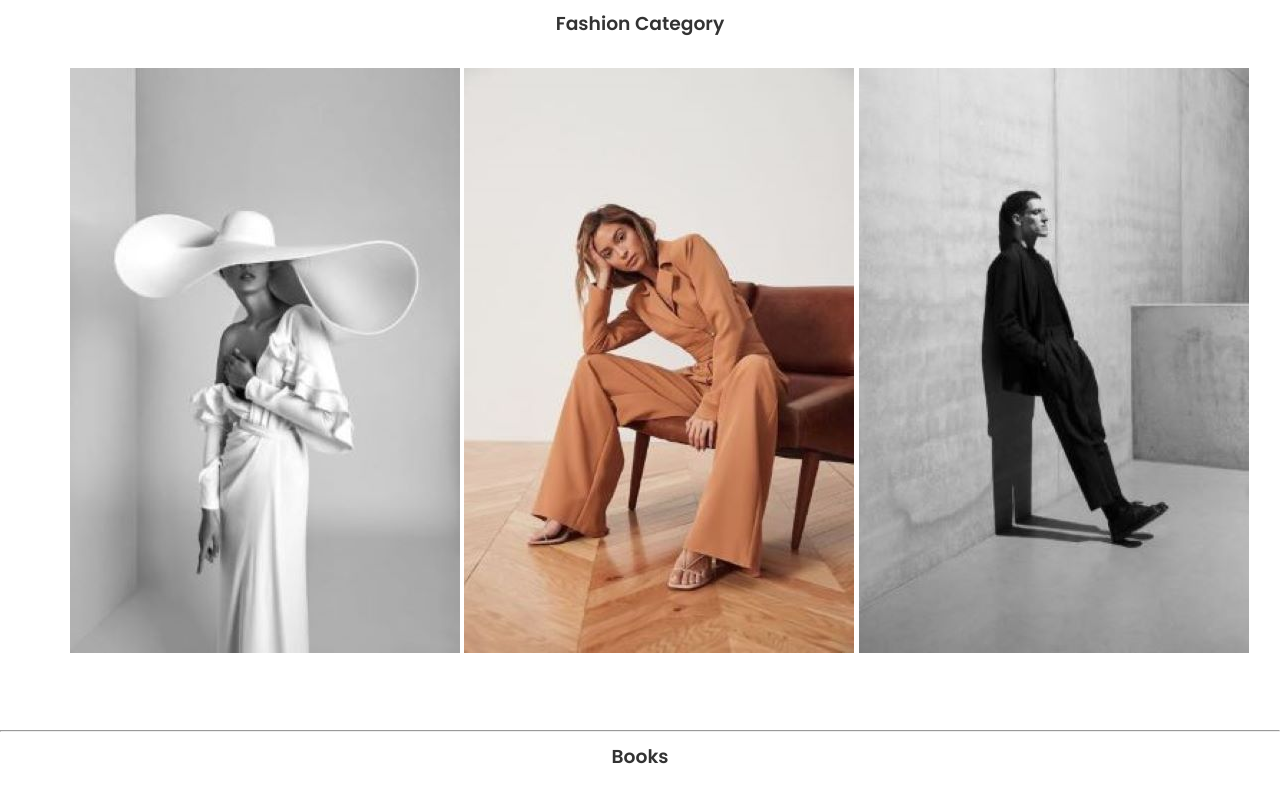
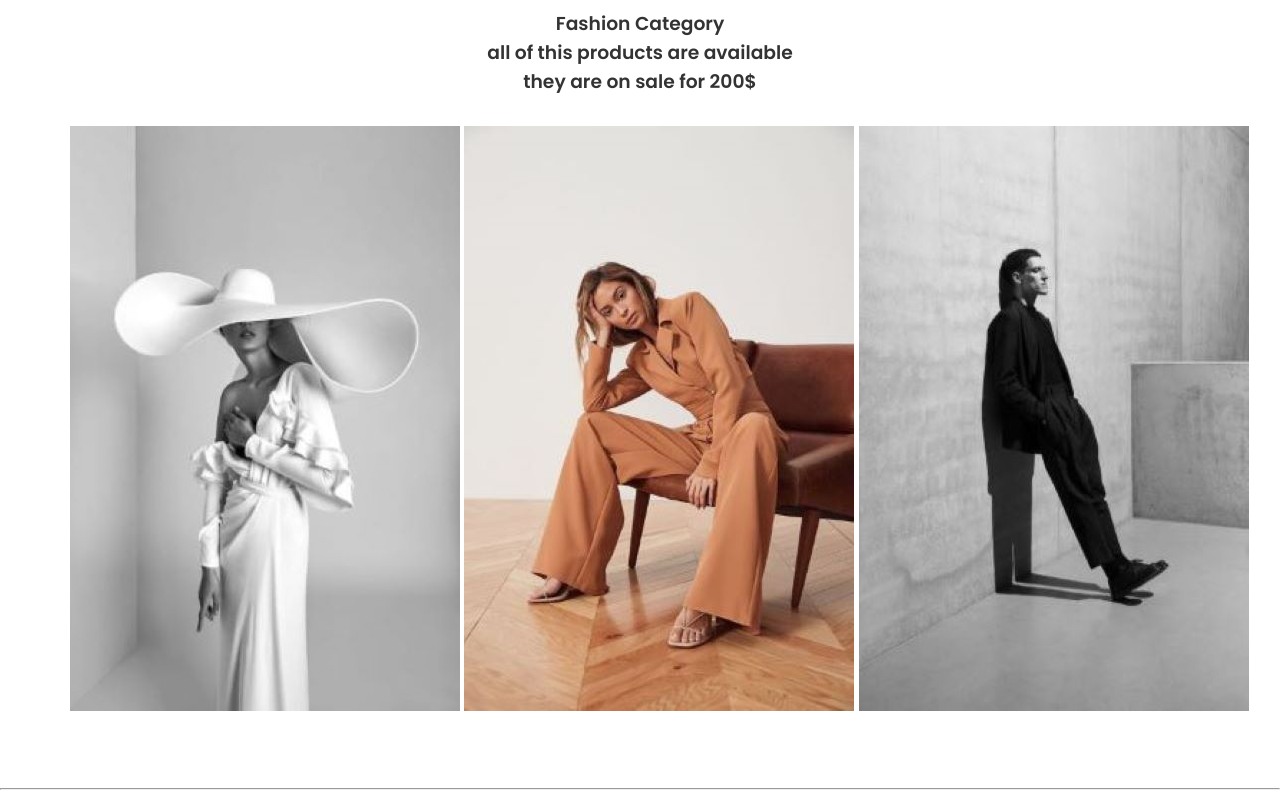
Before and after one commit to rarisenpai/FRONTEND, a plain HTML site: page admin.html in a window 1280 px wide. Shown: the part 103-900 px from the top of the page. Drawn offline with Linux system fonts and the light colour scheme.

Commit message:
Update admin.html

```diff
--- a/admin.html
+++ b/admin.html
@@ -28,14 +28,18 @@
 </header>
 <section class="showcase">
 <div class="row">
-	<h3>Fashion Category</h3>
+	<h3>Fashion Category
+	<br>all of this products are available
+	<br>they are on sale for 200$</h3>
 <div class="col">
 	<img src="images/1.jpg">
 	<img src="images/2.jpg">
 	<img src="images/3.jpg">
 </div>
 <hr class="hr">
-<h3>Books</h3>
+<h3>Books
+	<br>available in stock for 10$ each
+	</h3>
 <div class="col">
 	<img src="images/4.jpg">
 	<img src="images/6.jpg">
```
